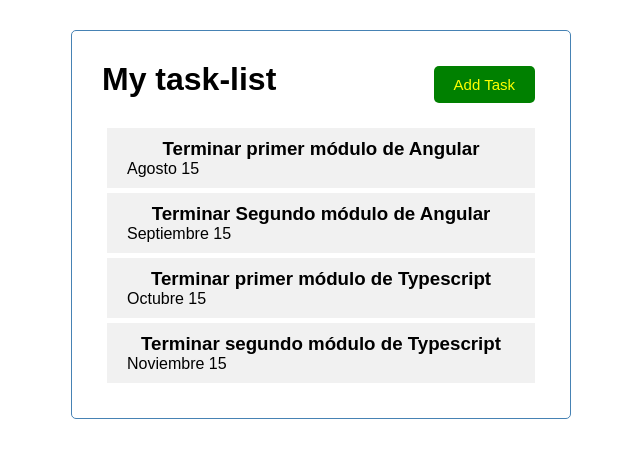
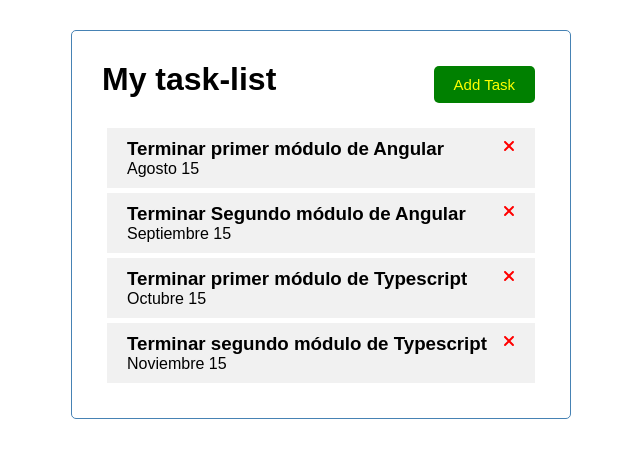
Before and after one commit to m32795434/Angular, an Angular app in the folder task-list/: page / in a window 1280 px wide. Shown: the top 458 px of the page, without its empty margins (319-959 px from the left). Built offline with nearby package versions, Linux system fonts and the light colour scheme.

Commit message:
font awesome loaded and imported. Times icon ready

```diff
--- a/task-list/package.json
+++ b/task-list/package.json
@@ -18,6 +18,11 @@
     "@angular/platform-browser": "^15.0.0",
     "@angular/platform-browser-dynamic": "^15.0.0",
     "@angular/router": "^15.0.0",
+    "@fortawesome/angular-fontawesome": "^0.12.1",
+    "@fortawesome/fontawesome-svg-core": "^6.2.1",
+    "@fortawesome/free-brands-svg-icons": "^6.2.1",
+    "@fortawesome/free-regular-svg-icons": "^6.2.1",
+    "@fortawesome/free-solid-svg-icons": "^6.2.1",
     "rxjs": "~7.5.0",
     "tslib": "^2.3.0",
     "zone.js": "~0.12.0"
--- a/task-list/src/app/app.module.ts
+++ b/task-list/src/app/app.module.ts
@@ -6,6 +6,7 @@
 import { ButtonComponent } from './components/button/button.component';
 import { TasksComponent } from './components/tasks/tasks.component';
 import { TaskListItemComponent } from './components/tasks/task-list-item.component';
+import { FontAwesomeModule } from '@fortawesome/angular-fontawesome';
 
 @NgModule({
   declarations: [
@@ -16,7 +17,8 @@
     TaskListItemComponent
   ],
   imports: [
-    BrowserModule
+    BrowserModule,
+    FontAwesomeModule
   ],
   providers: [],
   bootstrap: [AppComponent]
--- a/task-list/src/app/components/tasks/task-list-item.component.css
+++ b/task-list/src/app/components/tasks/task-list-item.component.css
@@ -9,6 +9,7 @@
     border-left: 5px solid green;
 }
 
-.task h3 {
-    text-align: center;
+.task>div {
+    display: flex;
+    justify-content: space-between;
 }
--- a/task-list/src/app/components/tasks/task-list-item.component.html
+++ b/task-list/src/app/components/tasks/task-list-item.component.html
@@ -1,4 +1,7 @@
 <div class="task">
-    <h3>{{task.text}}</h3>
+    <div>
+        <h3>{{task.text}} </h3>
+        <fa-icon [icon]="faTimes" [ngStyle]="{'color':'red'}"></fa-icon>
+    </div>
     <p>{{task.day}}</p>
 </div>
--- a/task-list/src/app/components/tasks/task-list-item.component.ts
+++ b/task-list/src/app/components/tasks/task-list-item.component.ts
@@ -1,4 +1,5 @@
 import { Component, Input } from '@angular/core';
+import { faTimes } from '@fortawesome/free-solid-svg-icons';
 import { TASKS } from 'src/app/mock-tasks';
 
 @Component({
@@ -8,4 +9,5 @@
 })
 export class TaskListItemComponent {
   @Input() task = TASKS[0];
+  faTimes = faTimes;
 }
```
Also changed, not shown: 1 other file (tests, documents, lock files or other folders).
